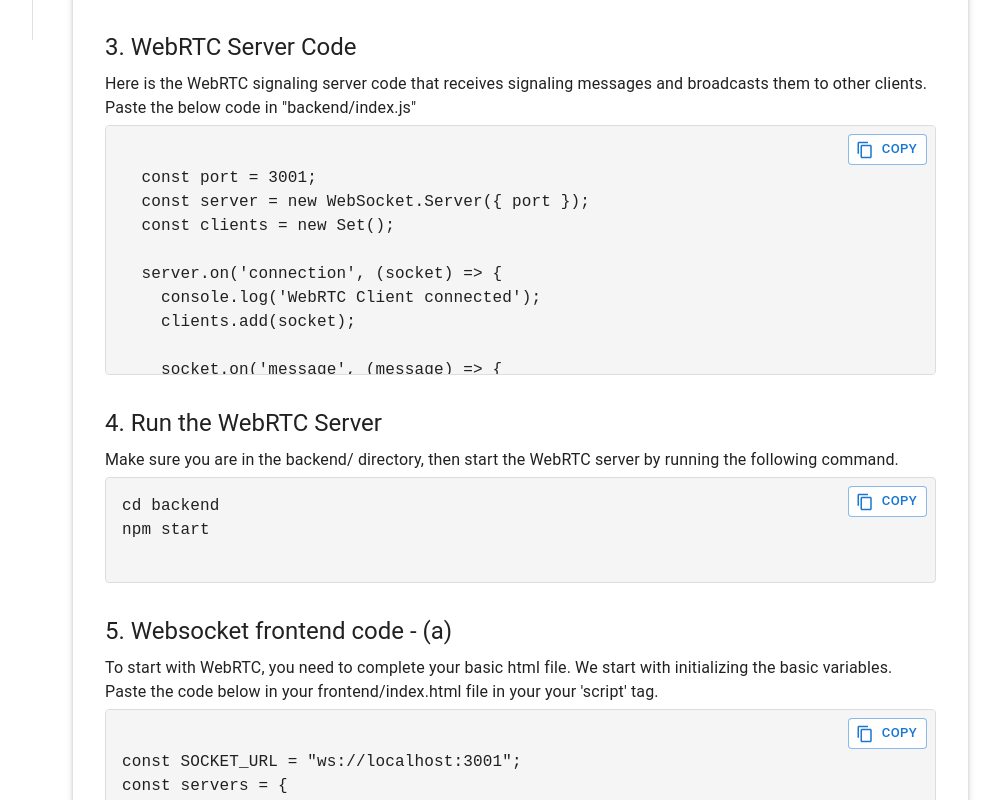
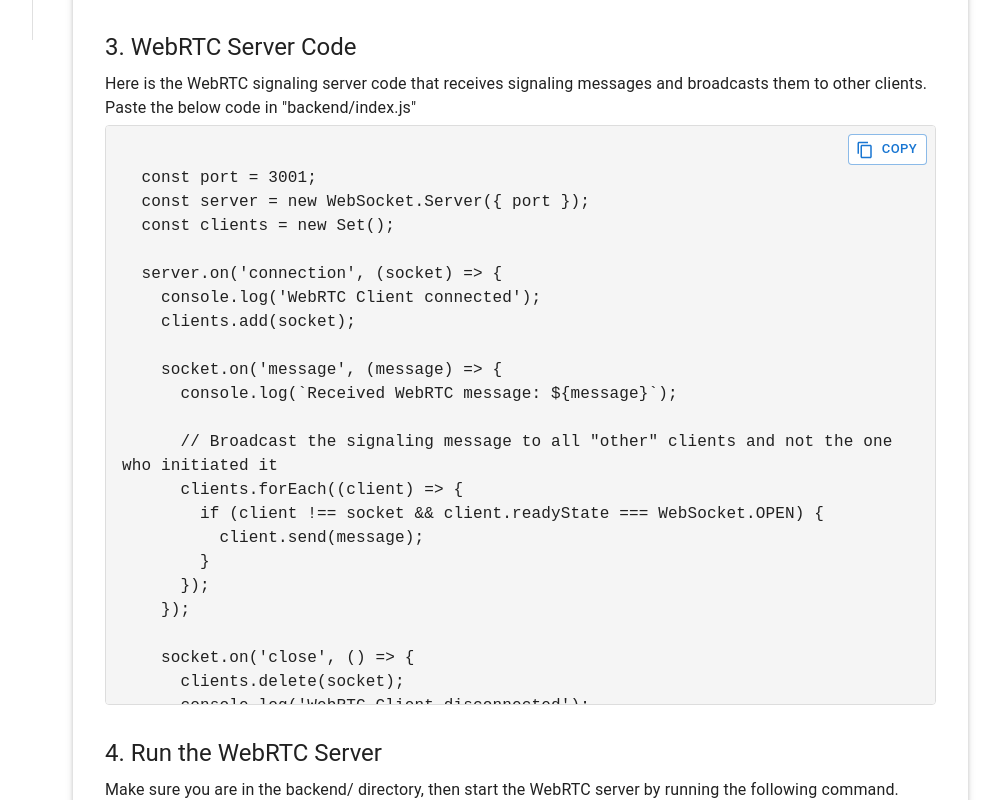
Before and after one commit to ishtpreet/WebSockets-and-WebRTC, a React (Create React App) app in the folder frontend/: page /webrtc-tutorial in a window 1280 px wide. Shown: the part 760-1560 px from the top of the page, without its empty margins (272-1273 px from the left). Built offline with nearby package versions, Linux system fonts and the light colour scheme.

Commit message:
Fixed UI bugs

```diff
--- a/frontend/src/pages/webrtc/WebRTCTutorial.js
+++ b/frontend/src/pages/webrtc/WebRTCTutorial.js
@@ -366,7 +366,7 @@ function WebRTCTutorial() {
                 borderRadius: "4px",
                 border: "1px solid #ddd",
                 position: "relative",
-                maxHeight: 250,
+                maxHeight: 580,
                 overflow: "auto",
                 fontFamily: "monospace",
               }}
```
